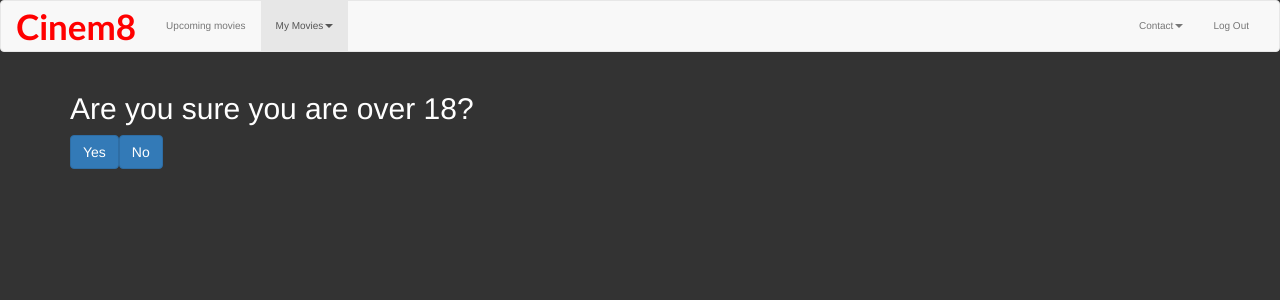
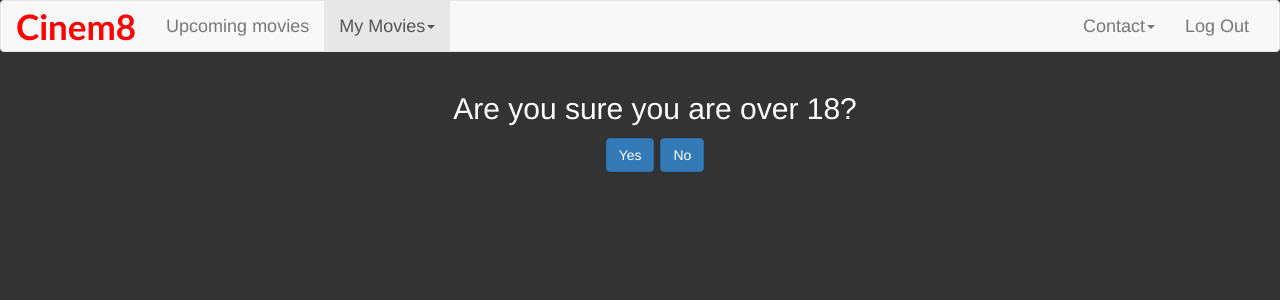
Before and after one commit to Dasch1810/T4SSProject, an Angular app: page /adult in a window 1280 px wide. Shown: the top 300 px of the page. Built offline with nearby package versions, Linux system fonts and the light colour scheme; sample sign-in values are in the browser's storage; a web font is replaced by a local one.

Commit message:
StYle Commit Wippaaaa

```diff
--- a/src/app/header/header/header.component.scss
+++ b/src/app/header/header/header.component.scss
@@ -33,3 +33,6 @@ a{
   font-weight: bolder;
   font-size: 35px;
 }
+.navbar-nav {
+  font-size: 18px;
+}
--- a/src/app/movie/adult/adult.component.html
+++ b/src/app/movie/adult/adult.component.html
@@ -1,4 +1,5 @@
 
+<div class="container">
 <div *ngIf="adult1">
 <tr>
     <td>
@@ -32,3 +33,4 @@
     [src] = 'babyImgUrl'
     >
 </div>
+</div>
--- a/src/app/movie/adult/adult.component.scss
+++ b/src/app/movie/adult/adult.component.scss
@@ -1,3 +1,11 @@
 img{
     max-height: 400px
 }
+
+button {
+    margin: 3px;
+}
+.container {
+    text-align: center;
+
+}
--- a/src/app/movie/upcoming-movies/upcoming-movies.component.scss
+++ b/src/app/movie/upcoming-movies/upcoming-movies.component.scss
@@ -12,3 +12,8 @@ img{
 max-height: 400px;
 cursor: pointer;
 }
+
+.list-group-item-text {
+    font-size: 17px;
+    color: orange;
+}
```
